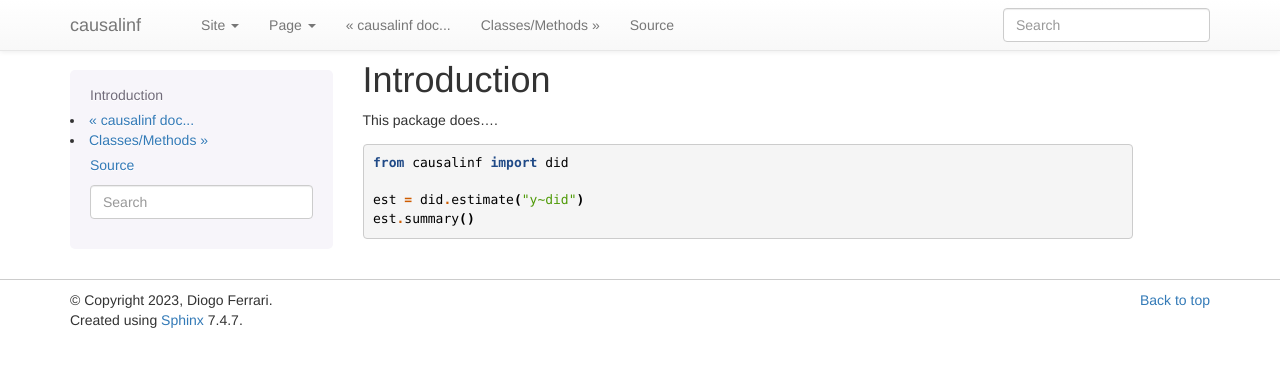
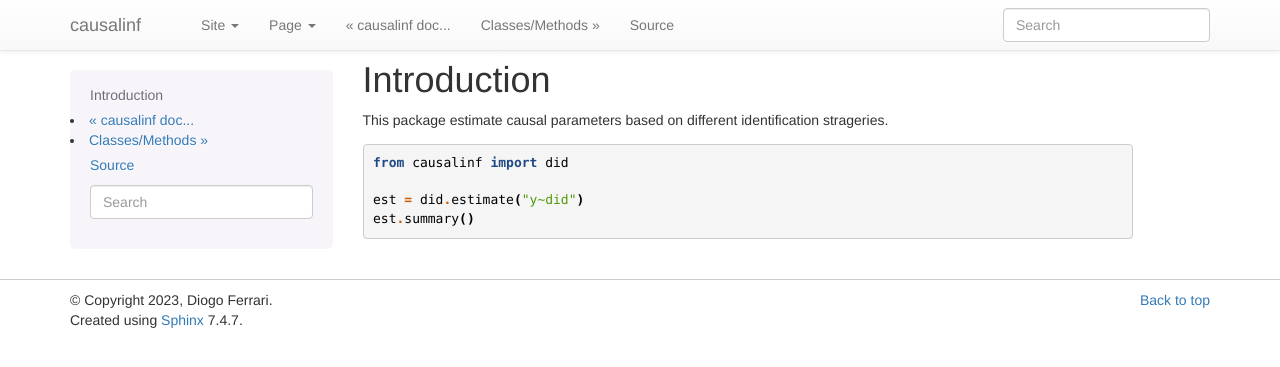
Before and after one commit to DiogoFerrari/causalinf, a Sphinx documentation site: the page built from docs/intro.rst, in a window 1280 px wide. Shown: the top 367 px of the page. Built offline with Sphinx 7.4.7, drawn with Linux system fonts in a browser that asks for light colours.

Commit message:
Added requirements.txt

```diff
--- a/docs/intro.org
+++ b/docs/intro.org
@@ -6,7 +6,7 @@
 :UNNUMBERED: t
 :END:
 
-This package does....
+This package estimate causal parameters based on different identification strageries.
 
 #+BEGIN_SRC python :exports code,results,both,none :tangle
 from causalinf import did
--- a/docs/intro.rst
+++ b/docs/intro.rst
@@ -4,7 +4,7 @@
 Introduction
 ------------
 
-This package does....
+This package estimate causal parameters based on different identification strageries.
 
 .. code:: python
 
--- /dev/null
+++ b/requirements.txt
@@ -0,0 +1 @@
+pandas
```
Also changed, not shown: .gitlab-ci.yml.
